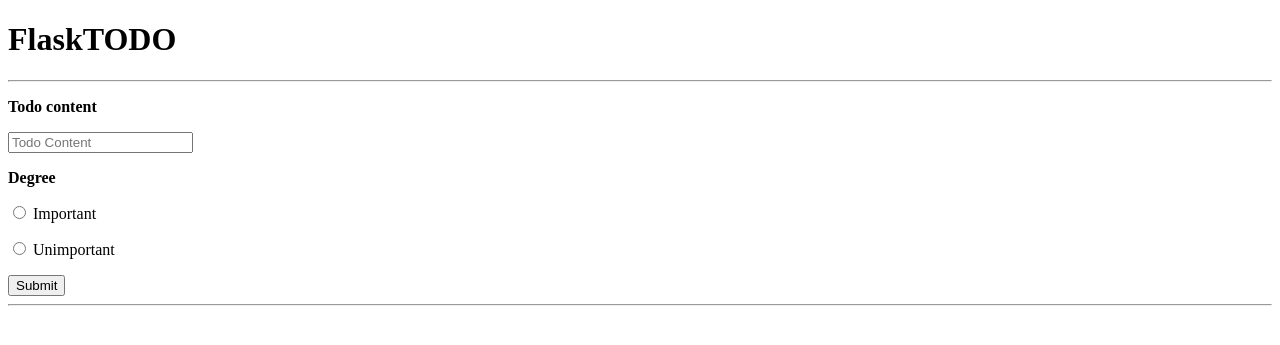
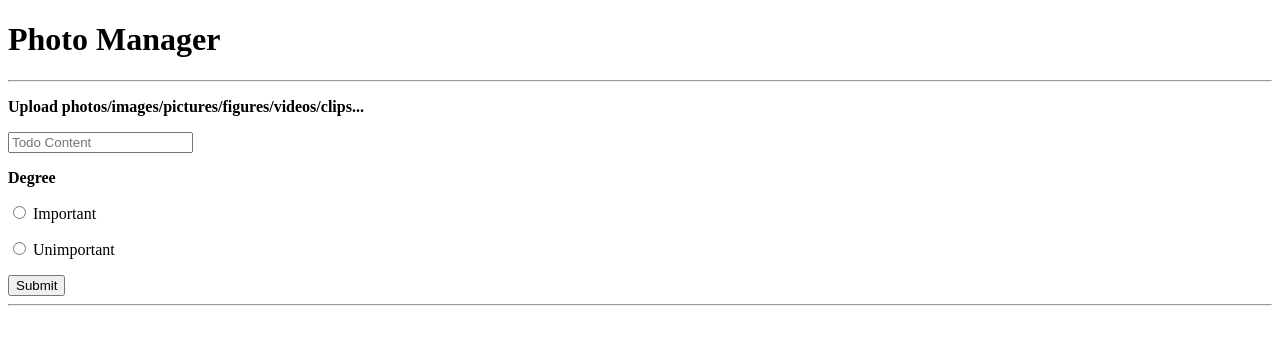
Before and after one commit to ntung/flask-mongodb, a Flask app: page / in a window 1280 px wide. Shown: the top 345 px of the page. Run offline with Flask 3, Linux system fonts and the light colour scheme; data that the repository does not hold is empty.

Commit message:
Change a little bit on the index page

```diff
--- a/templates/index.html
+++ b/templates/index.html
@@ -12,12 +12,12 @@
     </style>
 </head>
 <body>
-    <h1>FlaskTODO</h1>
+    <h1>Photo Manager</h1>
     <hr>
     <div class="content">
     <form method="post">
         <p>
-            <b><label for="content">Todo content</label></b>
+            <b><label for="content">Upload photos/images/pictures/figures/videos/clips...</label></b>
         </p>
         <p>
             <input type="text" name="content"
```
